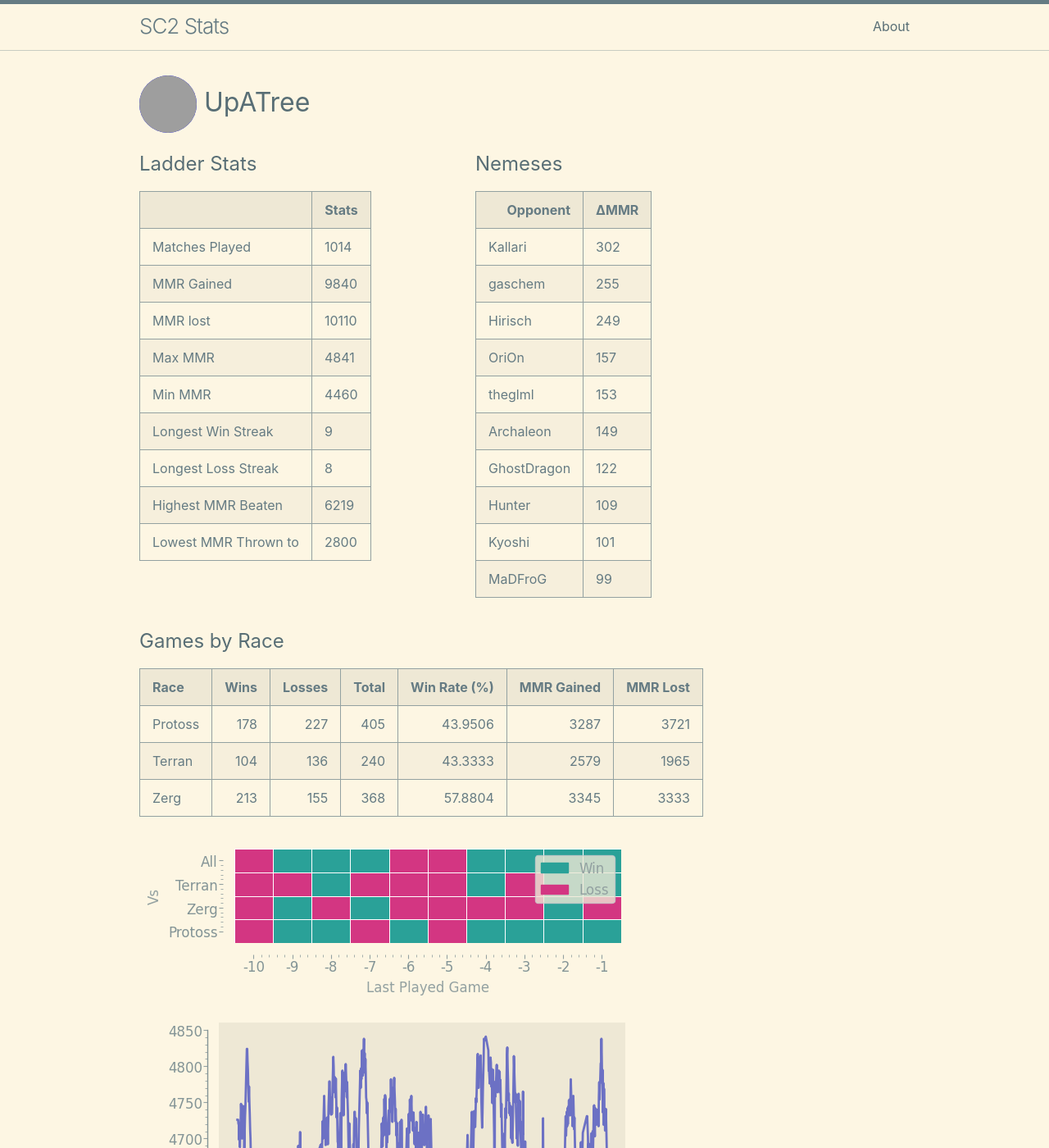
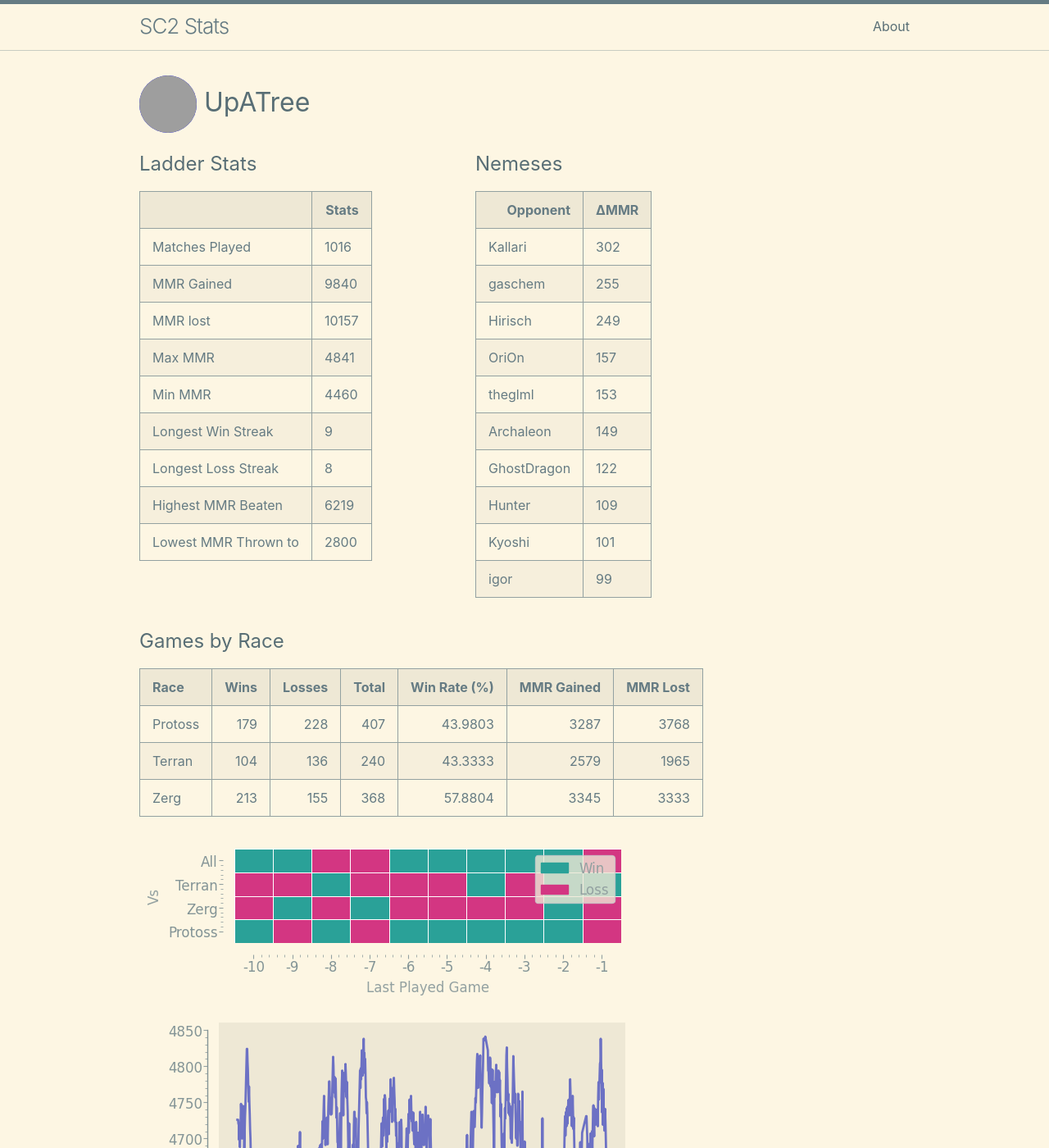
Before and after one commit to kylermurphy/UpATree, a Jekyll site: the page built from docs/index.md, in a window 1280 px wide and 1400 px high. Shown: the whole window at 82% size. Built offline with Jekyll 4.4.1, drawn with Linux system fonts in a browser that asks for light colours; grey boxes are pictures that could not be loaded.

Commit message:
running on push

```diff
--- a/docs/index.md
+++ b/docs/index.md
@@ -18,7 +18,7 @@ layout: home
   <tbody>
     <tr>
       <td>Matches Played</td>
-      <td>1014</td>
+      <td>1016</td>
     </tr>
     <tr>
       <td>MMR Gained</td>
@@ -26,7 +26,7 @@ layout: home
     </tr>
     <tr>
       <td>MMR lost</td>
-      <td>10110</td>
+      <td>10157</td>
     </tr>
     <tr>
       <td>Max MMR</td>
@@ -102,7 +102,7 @@ layout: home
       <td>101</td>
     </tr>
     <tr>
-      <td>MaDFroG</td>
+      <td>igor</td>
       <td>99</td>
     </tr>
   </tbody>
@@ -114,7 +114,7 @@ layout: home
 
 | Race    |   Wins |   Losses |   Total |   Win Rate (%) |   MMR Gained |   MMR Lost |
 |:--------|-------:|---------:|--------:|---------------:|-------------:|-----------:|
-| Protoss |    178 |      227 |     405 |        43.9506 |         3287 |       3721 |
+| Protoss |    179 |      228 |     407 |        43.9803 |         3287 |       3768 |
 | Terran  |    104 |      136 |     240 |        43.3333 |         2579 |       1965 |
 | Zerg    |    213 |      155 |     368 |        57.8804 |         3345 |       3333 |
 
--- a/log.txt
+++ b/log.txt
@@ -221,3 +221,4 @@ Writing a log file 2025-03-01 19:28:50.
 Writing a log file 2025-03-01 19:48:04.
 Writing a log file 2025-03-01 20:21:59.
 Writing a log file 2025-03-01 20:48:02.
+Writing a log file 2025-03-01 21:20:21.
```
Also changed, not shown: docs/assets/MMR.png, docs/assets/daily.png, docs/assets/gm_hist.png, docs/assets/r_wrt.png, 1 other file.
